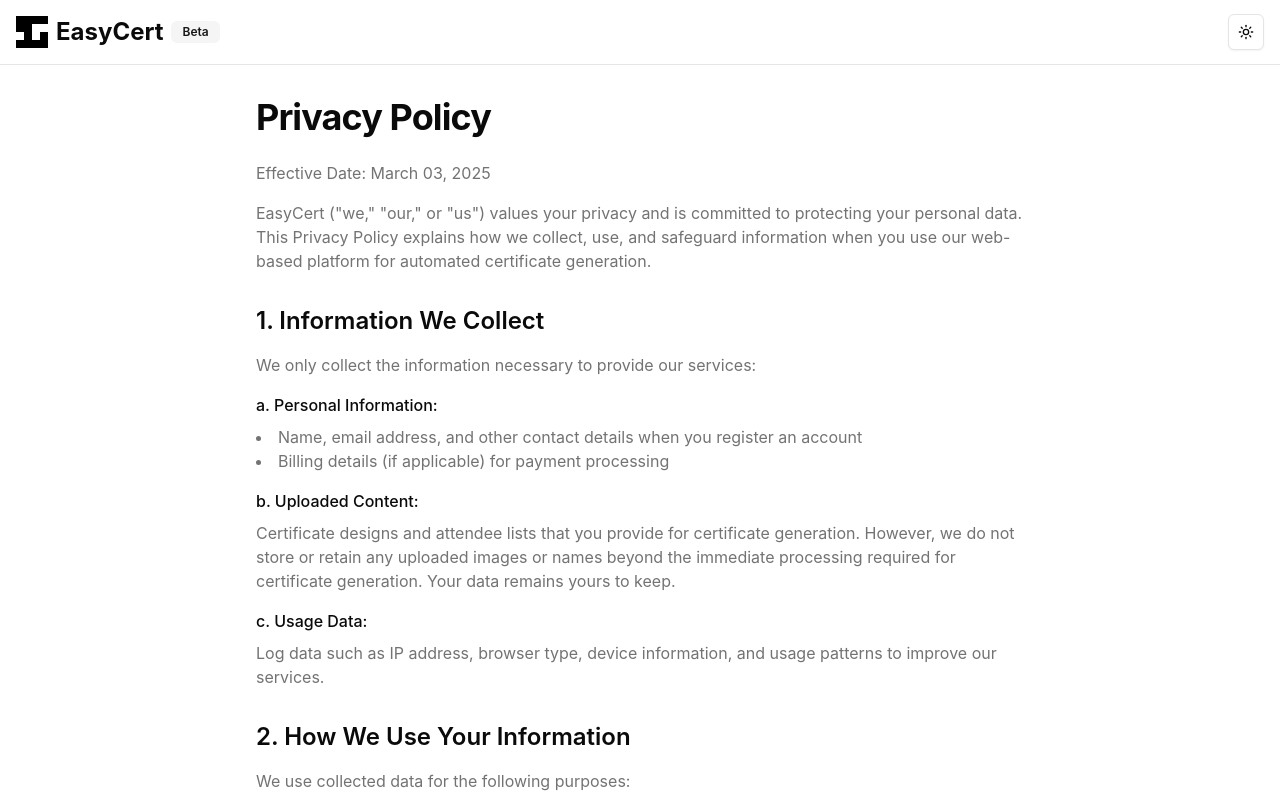
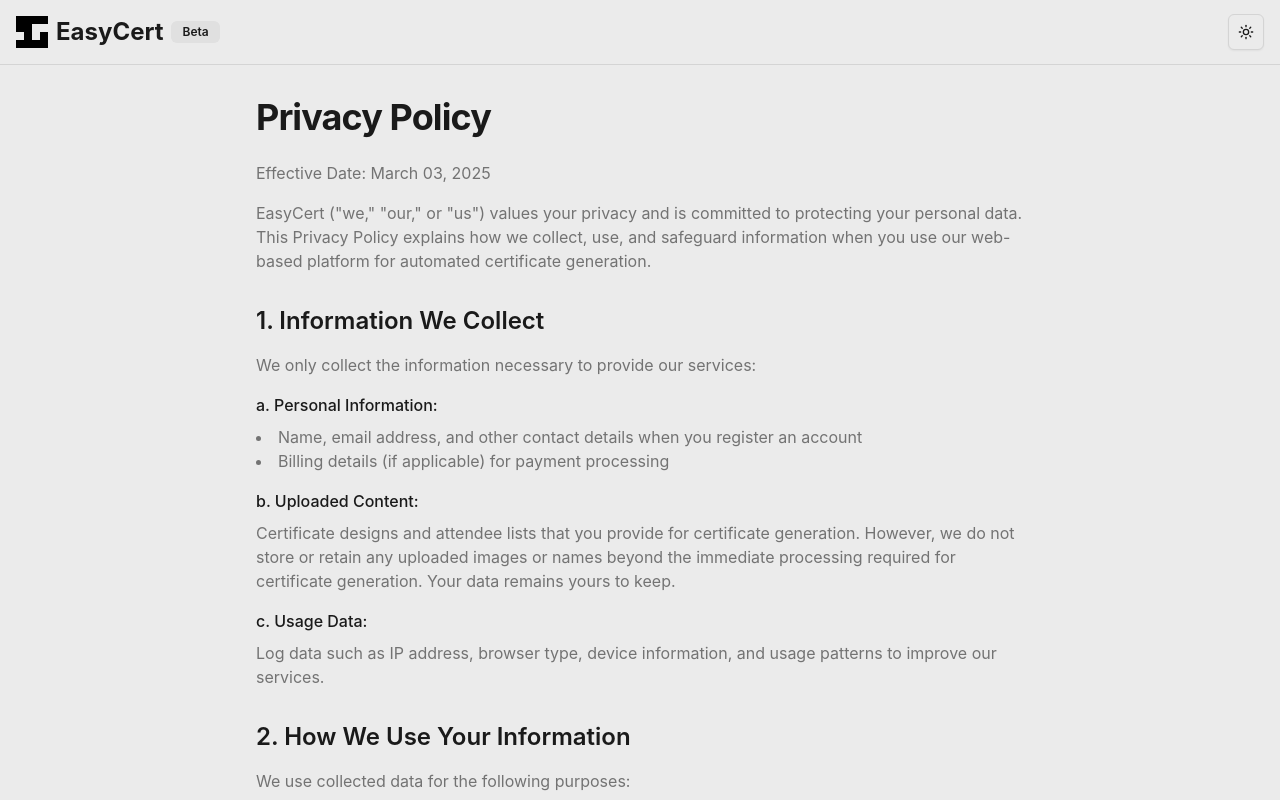
Before and after one commit to louispawaon/easycert, a Next.js app: page /privacy in a window 1280 px wide. Shown: the top 800 px of the page. Built offline with nearby package versions, Linux system fonts and the light colour scheme; a web font is replaced by a local one.

Commit message:
chore: integrate new color scheme

```diff
--- a/app/globals.css
+++ b/app/globals.css
@@ -1,8 +1,6 @@
 @import 'tailwindcss';
 
 @plugin 'tailwindcss-animate';
-
-@custom-variant dark (&:is(.dark *));
 
 @theme {
   --color-background: hsl(var(--background));
@@ -29,6 +27,15 @@
   --color-destructive: hsl(var(--destructive));
   --color-destructive-foreground: hsl(var(--destructive-foreground));
 
+  --color-info: hsl(var(--info));
+  --color-info-foreground: hsl(var(--info-foreground));
+
+  --color-warning: hsl(var(--warning));
+  --color-warning-foreground: hsl(var(--warning-foreground));
+
+  --color-success: hsl(var(--success));
+  --color-success-foreground: hsl(var(--success-foreground));
+
   --color-border: hsl(var(--border));
   --color-input: hsl(var(--input));
   --color-ring: hsl(var(--ring));
@@ -44,24 +51,6 @@
   --radius-sm: calc(var(--radius) - 4px);
 }
 
-/*
-  The default border color has changed to `currentcolor` in Tailwind CSS v4,
-  so we've added these compatibility styles to make sure everything still
-  looks the same as it did with Tailwind CSS v3.
-
-  If we ever want to remove these styles, we need to add an explicit border
-  color utility to any element that depends on these defaults.
-*/
-@layer base {
-  *,
-  ::after,
-  ::before,
-  ::backdrop,
-  ::file-selector-button {
-    border-color: var(--color-gray-200, currentcolor);
-  }
-}
-
 @layer utilities {
   :root {
     --font-arial: Arial, sans-serif;
@@ -72,110 +61,97 @@
 
 @layer base {
   :root {
+    color-scheme: light;
 
-    --background: 0 0% 100%;
+    --background: 0 0% 92%;
+    --foreground: 0 0% 10%;
 
-    --foreground: 0 0% 3.9%;
+    --card: 0 0% 95%;
+    --card-foreground: 0 0% 10%;
+    --popover: 0 0% 95%;
+    --popover-foreground: 0 0% 10%;
 
-    --card: 0 0% 100%;
+    --primary: 0 0% 10%;
+    --primary-foreground: 0 0% 92%;
 
-    --card-foreground: 0 0% 3.9%;
+    --secondary: 0 0% 88%;
+    --secondary-foreground: 0 0% 10%;
+    --muted: 0 0% 95%;
+    --muted-foreground: 0 0% 45%;
 
-    --popover: 0 0% 100%;
+    --accent: 0 0% 85%;
+    --accent-foreground: 0 0% 10%;
+    --border: 0 0% 83%;
+    --input: 0 0% 83%;
+    --ring: 0 0% 10%;
 
-    --popover-foreground: 0 0% 3.9%;
+    --info: 217 91% 60%;
+    --info-foreground: 217 91% 60%;
 
-    --primary: 0 0% 9%;
+    --destructive: 0 84% 60%;
+    --destructive-foreground: 0 84% 60%;
 
-    --primary-foreground: 0 0% 98%;
+    --warning: 38 92% 50%;
+    --warning-foreground: 38 92% 50%;
 
-    --secondary: 0 0% 96.1%;
-
-    --secondary-foreground: 0 0% 9%;
-
-    --muted: 0 0% 96.1%;
-
-    --muted-foreground: 0 0% 45.1%;
-
-    --accent: 0 0% 96.1%;
-
-    --accent-foreground: 0 0% 9%;
-
-    --destructive: 0 84.2% 60.2%;
-
-    --destructive-foreground: 0 0% 98%;
-
-    --border: 0 0% 89.8%;
-
-    --input: 0 0% 89.8%;
-
-    --ring: 0 0% 3.9%;
+    --success: 161 84% 39%;
+    --success-foreground: 161 84% 39%;
 
     --chart-1: 12 76% 61%;
-
     --chart-2: 173 58% 39%;
-
     --chart-3: 197 37% 24%;
-
     --chart-4: 43 74% 66%;
-
     --chart-5: 27 87% 67%;
 
-    --radius: 0.5rem
+    --radius: 0.5rem;
   }
-  .dark {
 
-    --background: 0 0% 3.9%;
+  @media (prefers-color-scheme: dark) {
+    :root {
+      color-scheme: dark;
 
-    --foreground: 0 0% 98%;
+      --background: 0 0% 10%;
+      --foreground: 0 0% 92%;
 
-    --card: 0 0% 3.9%;
+      --card: 0 0% 12%;
+      --card-foreground: 0 0% 92%;
+      --popover: 0 0% 12%;
+      --popover-foreground: 0 0% 92%;
 
-    --card-foreground: 0 0% 98%;
+      --primary: 0 0% 92%;
+      --primary-foreground: 0 0% 10%;
 
-    --popover: 0 0% 3.9%;
+      --secondary: 0 0% 18%;
+      --secondary-foreground: 0 0% 92%;
+      --muted: 0 0% 16%;
+      --muted-foreground: 0 0% 64%;
 
-    --popover-foreground: 0 0% 98%;
+      --accent: 0 0% 20%;
+      --accent-foreground: 0 0% 92%;
+      --border: 0 0% 25%;
+      --input: 0 0% 25%;
+      --ring: 0 0% 92%;
 
-    --primary: 0 0% 98%;
+      --info: 217 91% 60%;
+      --info-foreground: 217 91% 60%;
 
-    --primary-foreground: 0 0% 9%;
+      --destructive: 0 84% 60%;
+      --destructive-foreground: 0 84% 60%;
 
-    --secondary: 0 0% 14.9%;
+      --warning: 38 92% 50%;
+      --warning-foreground: 38 92% 50%;
 
-    --secondary-foreground: 0 0% 98%;
+      --success: 161 84% 39%;
+      --success-foreground: 161 84% 39%;
 
-    --muted: 0 0% 14.9%;
-
-    --muted-foreground: 0 0% 63.9%;
-
-    --accent: 0 0% 14.9%;
-
-    --accent-foreground: 0 0% 98%;
-
-    --destructive: 0 62.8% 30.6%;
-
-    --destructive-foreground: 0 0% 98%;
-
-    --border: 0 0% 14.9%;
-
-    --input: 0 0% 14.9%;
-
-    --ring: 0 0% 83.1%;
-
-    --chart-1: 220 70% 50%;
-
-    --chart-2: 160 60% 45%;
-
-    --chart-3: 30 80% 55%;
-
-    --chart-4: 280 65% 60%;
-
-    --chart-5: 340 75% 55%
+      --chart-1: 220 70% 50%;
+      --chart-2: 160 60% 45%;
+      --chart-3: 30 80% 55%;
+      --chart-4: 280 65% 60%;
+      --chart-5: 340 75% 55%;
+    }
   }
 }
-
-
 
 @layer base {
   * {
--- a/package.json
+++ b/package.json
@@ -29,7 +29,6 @@
     "jszip": "^3.10.1",
     "lucide-react": "^1.14.0",
     "next": "16.2.4",
-    "next-themes": "^0.4.6",
     "react": "^19.2.5",
     "react-dom": "^19.2.5",
     "sonner": "^2.0.7",
```
Also changed, not shown: 2 other files (tests, documents, lock files or other folders).
